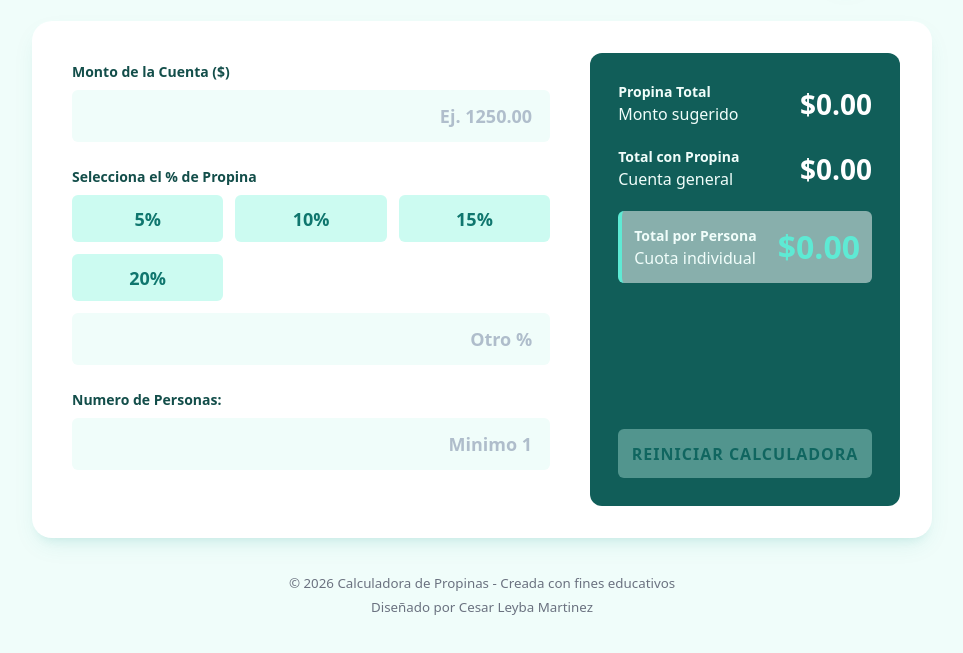
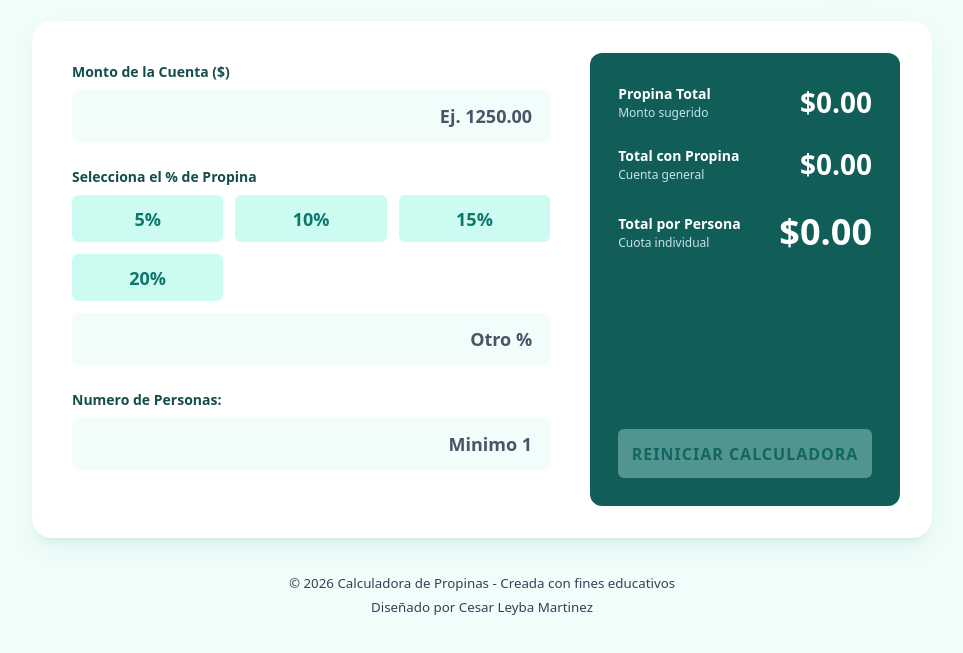
Before and after one commit to cesarleybamartinez-droid/calculadora-propinas, a website with bundled scripts: page index.html in a window 1280 px wide. Shown: the part 129-782 px from the top of the page, without its empty margins (158-1121 px from the left). Built offline with nearby package versions, Linux system fonts and the light colour scheme.

Commit message:
style(a11y): unificar contrastes y alcanzar 100 en accesibilidad de lighthouse

```diff
--- a/index.html
+++ b/index.html
@@ -87,7 +87,7 @@
                     <dd id="total-bill-display">$0.00</dd>
                 </div>
 
-                <div class="result-row highlight">
+                <div class="result-row">
                     <dt>
                         <span class="result-tittle">Total por Persona</span>
                         <span class="result-subtittle">Cuota individual</span>
--- a/style.css
+++ b/style.css
@@ -369,15 +369,18 @@ body,
     max-width: 60%;
 }
 
-.result-tittle {
+.result-tittle,
+.result-title {
     font-size: 0.875rem;
     font-weight: 600;
+    color: #ffffff; /* Blanco puro: contraste 13.5:1 */
 }
 
-/* Subtitulos pequeños: Propina sugerida, Cuenta general, Cuota individual */
-.result-subtitle {
+/* Subtítulos pequeños: Propina sugerida, Cuenta general, Cuota individual */
+.result-subtitle,
+.result-subtittle {
     font-size: 0.75rem;
-    color: var(--clr-text-muted);
+    color: #c5e4e7; /* Menta claro: contraste 9.2:1 */
 }
 
 /* Valores numericos grandes (propina total, total con propina, total por persona) */
@@ -388,18 +391,40 @@ body,
 }
 
 /* Fila especial para el resultado mas importante (Total por persona) */
-.result-row.highlight {
-    background-color: rgba(255, 255, 255, 0.5);
-    border-radius: var(--radius-sm);
-    padding: 0.75rem;
-    border-left: 4px solid var(--clr-text-muted);
+/* El monto más importante se destaca por su ID sin alterar el fondo */
+#person-share-display {
+    font-size: 2.25rem;
+    font-weight: 900;
+    color: #ffffff;
+}
+
+
+.result-row.highlight .result-tittle {
+    color: #ffffff;
+    font-weight: 700;
+}
+
+.result-row.highlight .result-subtittle,
+.result-row.highlight small {
+    color: #c5e4e7;
+    font-size: 0.85rem;
 }
 
 .result-row.highlight dd {
-    color: var(--clr-text-muted);
-    font-size: 2rem;
+    color: #ffffff;
+    font-size: 2.25rem;
+    font-weight: 800;
 }
 
+/* Regla global para elementos small / pie de página */
+small {
+    color: #334155;
+    font-weight: 500;
+}
+
+[data-theme="dark"] small {
+    color: #cbd5e1;
+}
 
 /* Boton de Reinicio*/
 .btn-reset {
@@ -497,6 +522,6 @@ body,
 }
 
 .form-group input[type="number"]::placeholder {
-    color: #94a3b8;
-    opacity: 0.7;
+    color: #475569;
+    opacity: 1;
 }
```
